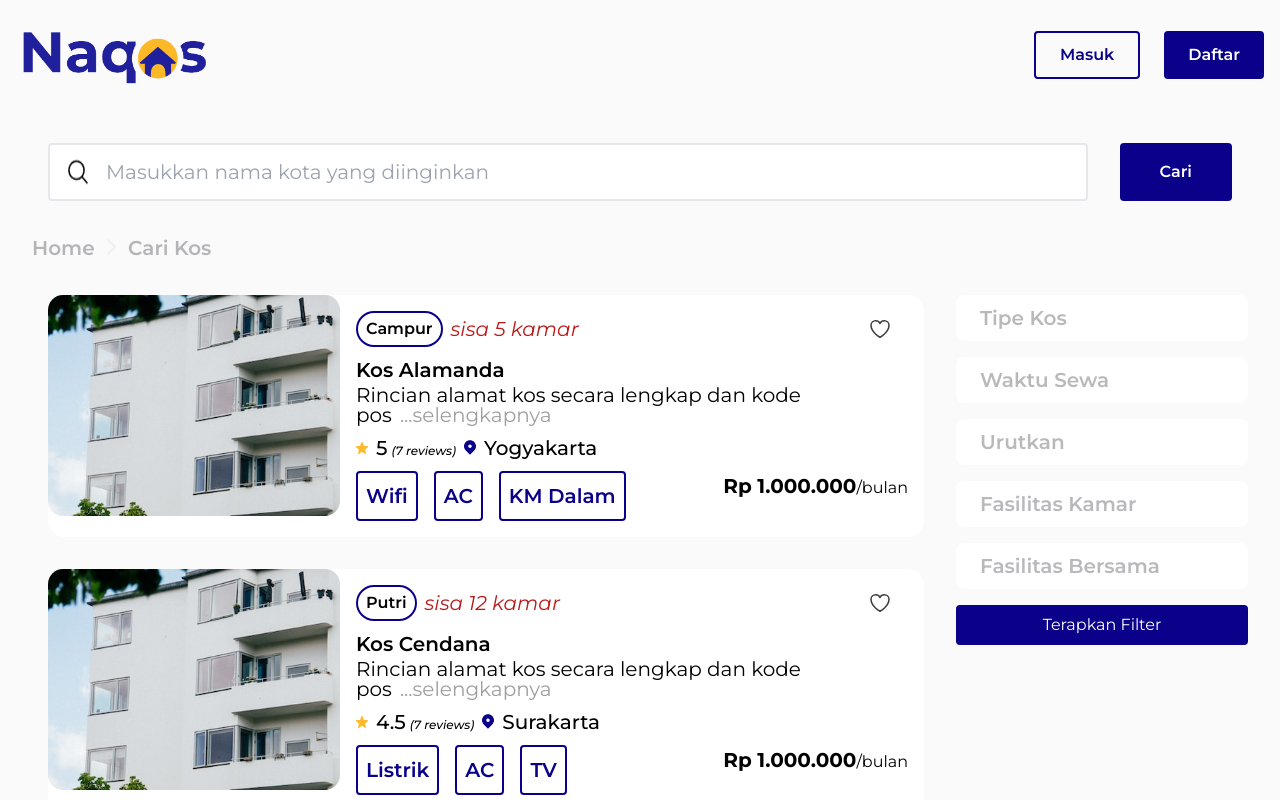
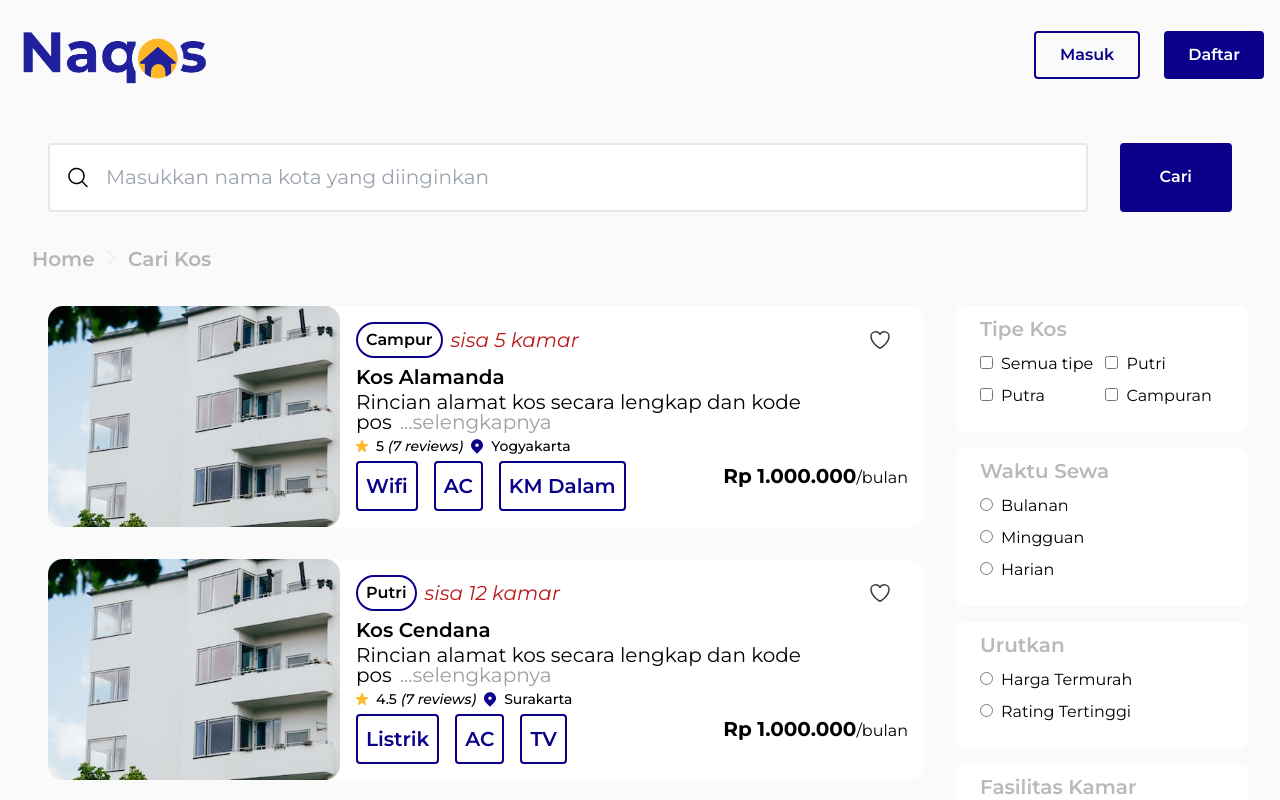
Before and after one commit to synrgy-tim-d/FSW-Frontend, a React (Vite) app: page /homepage in a window 1280 px wide. Shown: the top 800 px of the page. Built offline with nearby package versions, Linux system fonts and the light colour scheme.

Commit message:
Cari Kos Page Responsive (Beta)

```diff
--- a/src/components/homepage/homepage-constants/Collapse.jsx
+++ b/src/components/homepage/homepage-constants/Collapse.jsx
@@ -1,20 +1,41 @@
-import React, { useState } from 'react';
+import React, { useState, useEffect } from 'react';
 
 export const CollapseCheckboxType = ({ items, buttonText }) => {
-  const [isOpen, setIsOpen] = useState(false);
+  const [isOpen, setIsOpen] = useState(true);
+  const [screenWidth, setScreenWidth] = useState(window.innerWidth);
+
+  useEffect(() => {
+    const handleResize = () => {
+      setScreenWidth(window.innerWidth);
+    };
+    window.addEventListener('resize', handleResize);
+    return () => {
+      window.removeEventListener('resize', handleResize);
+    };
+  }, []);
+
+  const handleClick = () => {
+    if (screenWidth >= 768) {
+      setIsOpen(!isOpen);
+    }
+  };
 
   return (
-    <div className='absolute lg:relative w-full bg-white px-6 rounded-[8px] py-2'>
+    <div className='w-full bg-white px-6 rounded-[8px] py-2'>
       <button
         type='button'
-        onClick={() => setIsOpen(!isOpen)}
-        className='text-[#46464F]/[0.38] text-[20px] font-[600] w-full text-center lg:text-start
+        onClick={handleClick}
+        className='text-[#46464F]/[0.38] text-[12px] sm:text-[16px] lg:text-[20px] font-[600] w-full text-center lg:text-start
         hover:border-none active:border-none'
+        disabled={screenWidth < 768}
       >
         {buttonText}
       </button>
-      {isOpen && (
-        <ul className='grid grid-rows-4 gap-y-2 pt-2 py-4'>
+      {(isOpen || screenWidth < 768) && (
+        <ul
+          className='grid grid-rows-2 grid-flow-col
+        text-[12px] lg:text-[16px] lg:grid-rows-auto gap-x-4 lg:gap-x-0 lg:gap-y-2 pt-2 py-4'
+        >
           {items.map((item, index) => (
             <li key={index}>
               <input
@@ -23,7 +44,7 @@ export const CollapseCheckboxType = ({ items, buttonText }) => {
                 value={item.id}
                 onChange={(el) => {
                   const temp = items.find((e) => e.id === el.target.value);
-                  temp.checked = true;
+                  // temp.checked = true;
                 }}
               />
               <label className='pl-2'>{item.value}</label>
@@ -36,20 +57,23 @@ export const CollapseCheckboxType = ({ items, buttonText }) => {
 };
 
 export const CollapseCheckbox = ({ items, buttonText }) => {
-  const [isOpen, setIsOpen] = useState(false);
+  const [isOpen, setIsOpen] = useState(true);
 
   return (
     <div className='w-full bg-white px-6 rounded-[8px] py-2'>
       <button
         type='button'
         onClick={() => setIsOpen(!isOpen)}
-        className='text-[#46464F]/[0.38] text-[20px] font-[600] w-full text-center lg:text-start
+        className='text-[#46464F]/[0.38] text-[12px] sm:text-[16px] lg:text-[20px] font-[600] w-full text-center lg:text-start
         hover:border-none active:border-none'
       >
         {buttonText}
       </button>
       {isOpen && (
-        <ul className='grid grid-rows-6 grid-flow-col gap-y-2 pt-2 py-4'>
+        <ul
+          className='grid grid-rows-4 lg:grid-rows-6 grid-flow-col
+        text-[12px] lg:text-[16px] lg:grid-rows-auto gap-x-4 lg:gap-x-0 lg:gap-y-2 pt-2 py-4'
+        >
           {items.map((item, index) => (
             <li key={index}>
               <input
@@ -58,7 +82,7 @@ export const CollapseCheckbox = ({ items, buttonText }) => {
                 value={item.id}
                 onChange={(el) => {
                   const temp = items.find((e) => e.id === el.target.value);
-                  temp.checked = true;
+                  // temp.checked = true;
                 }}
               />
               <label className='pl-2'>{item.value}</label>
@@ -71,20 +95,23 @@ export const CollapseCheckbox = ({ items, buttonText }) => {
 };
 
 export const CollapseRadio = ({ items, buttonText }) => {
-  const [isOpen, setIsOpen] = useState(false);
+  const [isOpen, setIsOpen] = useState(true);
 
   return (
     <div className='w-full h-auto bg-white px-6 rounded-[8px] py-2'>
       <button
         type='button'
         onClick={() => setIsOpen(!isOpen)}
-        className='text-[#46464F]/[0.38] text-[20px] font-[600] w-full text-center lg:text-start
+        className='text-[#46464F]/[0.38] text-[12px] sm:text-[16px] lg:text-[20px] font-[600] w-full text-center lg:text-start
         hover:border-none active:border-none'
       >
         {buttonText}
       </button>
       {isOpen && (
-        <ul className='grid grid-rows-auto gap-y-2 pt-2 py-4'>
+        <ul
+          className='grid grid-flow-col lg:grid-rows-auto lg:grid-flow-row
+        text-[12px] lg:text-[16px] lg:grid-rows-auto gap-x-4 lg:gap-x-0 lg:gap-y-2 pt-2 py-4'
+        >
           {items.map((item, index) => (
             <li key={index}>
               <input
@@ -93,7 +120,7 @@ export const CollapseRadio = ({ items, buttonText }) => {
                 value={item.id}
                 onChange={(el) => {
                   const temp = items.find((e) => e.id === el.target.value);
-                  temp.checked = true;
+                  // temp.checked = true;
                 }}
               />
               <label className='pl-2'>{item.value}</label>
--- a/src/components/homepage/homepage-constants/Dropdown.js
+++ b/src/components/homepage/homepage-constants/Dropdown.js
@@ -35,7 +35,7 @@ export const fasilitasBersama = [
     { id: 2,  name: 'fasilitasBersama', value: 'Ruang Tamu', checked: false},
     { id: 3,  name: 'fasilitasBersama', value: 'Dispenser', checked: false},
     { id: 4,  name: 'fasilitasBersama', value: 'Mesin Cuci', checked: false},
-    { id: 5,  name: 'fasilitasBersama', value: 'Penjaga Kos', checked: false},
+    { id: 5,  name: 'fasilitasBersama', value: 'Penjaga', checked: false},
     { id: 6,  name: 'fasilitasBersama', value: 'Dapur', checked: false},
     { id: 7,  name: 'fasilitasBersama', value: 'Kulkas', checked: false},
     { id: 8,  name: 'fasilitasBersama', value: 'TV', checked: false},
--- a/src/components/homepage/homepage-constants/Facilities.jsx
+++ b/src/components/homepage/homepage-constants/Facilities.jsx
@@ -1,16 +1,6 @@
 import React from 'react';
-import {
-  CollapseCheckbox,
-  CollapseRadio,
-  CollapseCheckboxType,
-} from './Collapse';
-import {
-  tipeKos,
-  waktuSewa,
-  urutanHarga,
-  fasilitasKamar,
-  fasilitasBersama,
-} from './Dropdown';
+import { CollapseCheckbox, CollapseRadio, CollapseCheckboxType } from './Collapse';
+import { tipeKos, waktuSewa, urutanHarga, fasilitasKamar, fasilitasBersama } from './Dropdown';
 
 const Facilities = () => {
   const title = ['Tipe Kos', 'Waktu Sewa', 'Urutkan', 'Fasilitas Kamar', 'Fasilitas Bersama'];
@@ -25,15 +15,17 @@ const Facilities = () => {
   };
 
   return (
-    <div className='grid lg:grid-cols-none grid-flow-row gap-4 lg:col-auto content-start'>
-      <CollapseCheckboxType items={tipeKos} buttonText={title[0]} />
-      <CollapseRadio items={waktuSewa} buttonText={title[1]} />
-      <CollapseRadio items={urutanHarga} buttonText={title[2]} />
-      <CollapseCheckbox items={fasilitasKamar} buttonText={title[3]} />
-      <CollapseCheckbox items={fasilitasBersama} buttonText={title[4]} />
+    <div className='content-start'>
+      <div className='bg-white lg:bg-inherit rounded-[16px] lg:rounded-none grid lg:grid-cols-none grid-flow-row gap-0 lg:gap-4 lg:col-auto'>
+        <CollapseCheckboxType items={tipeKos} buttonText={title[0]} />
+        <CollapseRadio items={waktuSewa} buttonText={title[1]} />
+        <CollapseRadio items={urutanHarga} buttonText={title[2]} />
+        <CollapseCheckbox items={fasilitasKamar} buttonText={title[3]} />
+        <CollapseCheckbox items={fasilitasBersama} buttonText={title[4]} />
+      </div>
       <button
         onClick={submitHandle}
-        className='w-full col-span-full py-2 rounded-[4px]
+        className='w-full col-span-full py-2 rounded-[4px] mt-2
                   text-white bg-[#0A008A] hover:bg-[#A0A3FF] hover:text-[#FFFFFF] active:bg-black'
       >
         Terapkan Filter
--- a/src/components/homepage/homepage-constants/Homepage-kost-data.jsx
+++ b/src/components/homepage/homepage-constants/Homepage-kost-data.jsx
@@ -12,7 +12,7 @@ const LikeButton = (props) => {
   return (
     <button onClick={handleClick} className='flex items-center justify-center'>
       <svg
-        className={`w-4 h-4 lg:w-6 lg:h-6 ${isFilled ? 'fill-black' : 'fill-none'}`}
+        className={`w-3 md:w-6 h-3 md:h-6 ${isFilled ? 'fill-black' : 'fill-none'}`}
         viewBox='0 0 24 24'
         xmlns='http://www.w3.org/2000/svg'
       >
@@ -138,22 +138,24 @@ const Kostdata = () => {
   }, []);
 
   return (
-    <div className='text-[10px] md:text-[16px] lg:text-[20px] font-[Montserrat] text-[#000000] col-span-3 grid grid-cols-auto auto-rows-max gap-8 md:px-2 lg:px-4'>
+    <div className='text-[10px] sm:text-[14px] md:text-[18px] lg:text-[20px] font-[Montserrat] text-[#000000] col-span-3 grid grid-cols-auto auto-rows-max gap-8 md:px-2 lg:px-4'>
       {kosts.map((kost, index) => {
         return (
           <React.Fragment key={index}>
             <div className='grid grid-cols-3 grid-flow-col bg-white rounded-[16px]'>
-              <div className='col-span-1 rounded-[16px]'>
-                <img className='w-full h-auto' src={image} alt='' />
-              </div>
-              <div className='col-span-2 grid grid-rows-auto grid-flow-row md:gap-2 pl-2 md:p-4'>
+              <Link to='/kos/:kosid/:roomid'>
+                <div className='col-span-1 rounded-[16px]'>
+                  <img className='w-full h-auto' src={image} alt='' />
+                </div>
+              </Link>
+              <div className='col-span-2 grid grid-rows-auto grid-flow-row md:gap-1 sm:auto-rows-auto pl-2 md:p-4'>
                 <div className='grid grid-flow-col'>
                   <div className='grid grid-cols-auto md:grid-flow-col auto-cols-max content-center'>
                     <div
                       className='py-[0.1rem] md:p-[0.375rem]
                     lg:p-2 border-2 border-[#0A008A] rounded-[150px] md:flex justify-center
                     text-[12px] lg:text-[16px] font-[600] leading-none
-                    hidden '
+                    hidden'
                     >
                       {kost.type}
                     </div>
@@ -172,7 +174,7 @@ const Kostdata = () => {
 
                 <div className='grid grid-rows-auto'>
                   <p className='font-[600]'>{kost.name}</p>
-                  <p className='text-[9px] md:text-[16px] lg:text-[20px] leading-none'>
+                  <p className='text-[10px] sm:text-[14px] md:text-[18px] lg:text-[20px] leading-none'>
                     Rincian alamat kos secara lengkap dan kode pos
                     <span className='text-[#000000]/[0.38] pl-2 hidden md:inline'>
                       <Link to='/kos/:kosid/:roomid'>...selengkapnya</Link>
@@ -195,9 +197,9 @@ const Kostdata = () => {
                       />
                     </svg>
                   </span>
-                  <p className='font-[500]'>
+                  <p className='text-[10px] md:text-[12px] lg:text-[14px] font-[500]'>
                     {kost.review}
-                    <span className='italic pl-1 text-[10px] lg:text-[12px]'>(7 reviews)</span>
+                    <span className='italic pl-1'>(7 reviews)</span>
                   </p>
                   <span className='self-center'>
                     <svg
@@ -215,7 +217,9 @@ const Kostdata = () => {
                       />
                     </svg>
                   </span>
-                  <p className='font-[500]'>{kost.location.name}</p>
+                  <p className='text-[10px] md:text-[12px] lg:text-[14px] font-[500]'>
+                    {kost.location.name}
+                  </p>
                 </div>
 
                 <div className='grid lg:grid-cols-2 grid-flow-col'>
--- a/src/pages/Homepage.jsx
+++ b/src/pages/Homepage.jsx
@@ -15,11 +15,11 @@ const Homepage = () => {
       {localStorage.getItem('AUTH_TOKEN') === null ? <Navbarsign /> : <Navbar />}
       <div className='w-full font-[Montserrat] font-[400] text-[#000000] text-[16px] bg-[#FAFAFA] p-8'>
         <div
-          className='sticky top-0 z-[1] grid grid-cols-6 lg:grid-cols-1 grid-flow-row gap-4
+          className='sticky top-12 z-[1] grid grid-cols-6 lg:grid-cols-1 grid-flow-row gap-4
         lg:relative lg:top-auto lg:z-0 lg:flex lg:space-x-4 px-4'
         >
           <div className='col-span-5 lg:col-span-1 flex space-x-4 w-full border-2 bg-white rounded-[4px] lg:py-3'>
-            <img className='ml-4 pointer-events-none' src={magnifier} />
+            <img className='ml-4 pointer-events-none sm:py-2' src={magnifier} />
             <input
               className='w-full text-black text-[9px] md:text-[16px] lg:text-[20px] focus:outline-none'
               type='search'
@@ -27,32 +27,36 @@ const Homepage = () => {
               placeholder='Masukkan nama kota yang diinginkan'
             />
           </div>
-          <div className='col-span-1 block lg:hidden'>
+          <button
+            className='col-span-1 lg:col-span-1 lg:px-10 rounded-[4px] w-full lg:w-auto text-[10px] sm:text-[16px]
+                bg-[#0A008A] text-white hover:bg-[#A0A3FF] hover:text-[#FFFFFF] active:bg-black font-[600]'
+            type='submit'
+          >
+            Cari
+          </button>
+          <div className='col-span-1 col-start-6 flex justify-end lg:hidden'>
             <button
               type='button'
-              className='px-3 py-2 bg-green-500'
+              className='py-1 sm:py-2 text-[10px] sm:text-[16px] rounded-[4px] w-full
+              bg-[#0A008A] text-white hover:bg-[#A0A3FF] hover:text-[#FFFFFF] active:bg-black font-[600]'
               onClick={() => setIsOpen(!isOpen)}
             >
               Filter
             </button>
             {isOpen && (
-              <div className='absolute'>
+              <div className='absolute top-20 sm:top-28'>
                 <Facilities />
               </div>
             )}
           </div>
-          <button
-            className='col-span-6 lg:col-span-1 px-10 rounded-[4px] w-full lg:w-auto
-              bg-[#0A008A] text-white hover:bg-[#A0A3FF] hover:text-[#FFFFFF] active:bg-black font-[600]'
-            type='submit'
-          >
-            Cari
-          </button>
         </div>
         <div className='breadcrumb py-2 md:py-4 lg:py-8'>
           <ul>
             <li>
-              <Link to='/' className='text-[16px] sm:text-[20px] font-[600] hover:underline hover:text-[#0A008A]'>
+              <Link
+                to='/'
+                className='text-[16px] sm:text-[20px] font-[600] hover:underline hover:text-[#0A008A]'
+              >
                 Home
               </Link>
             </li>
```
